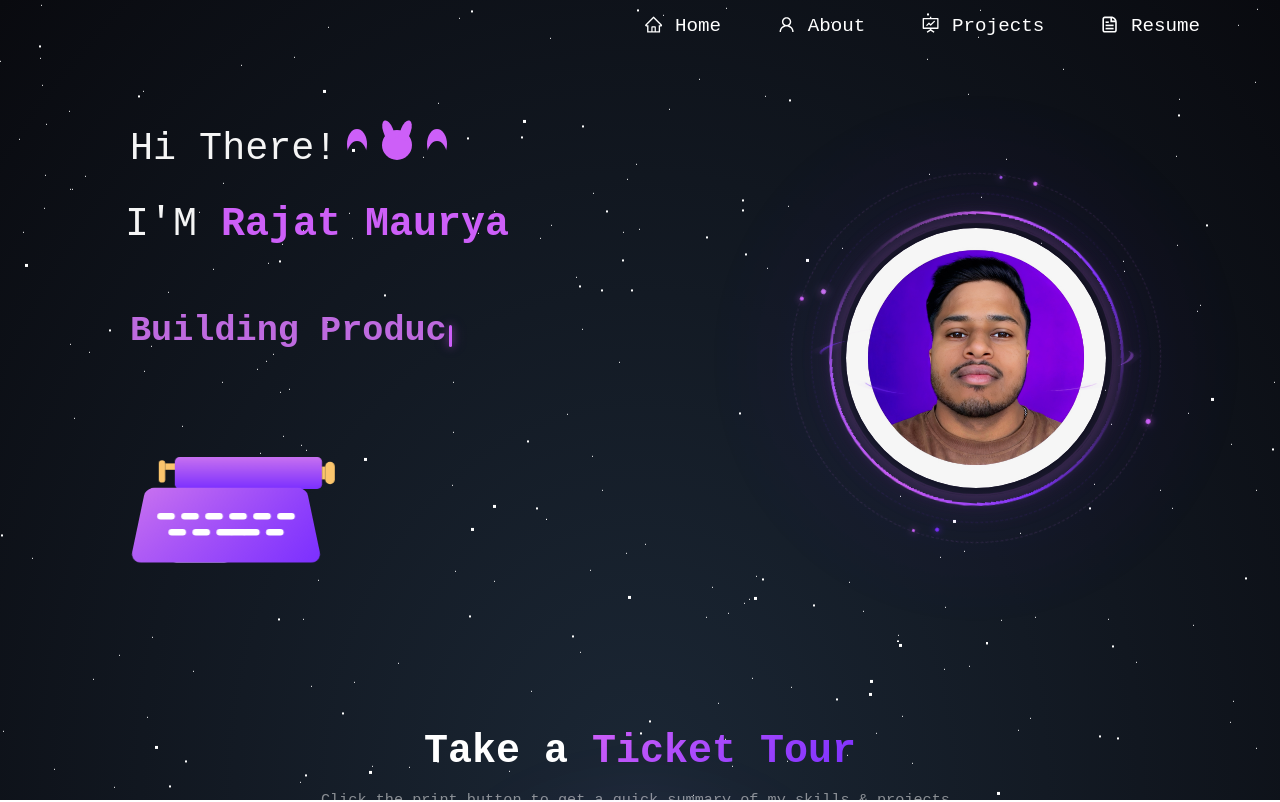
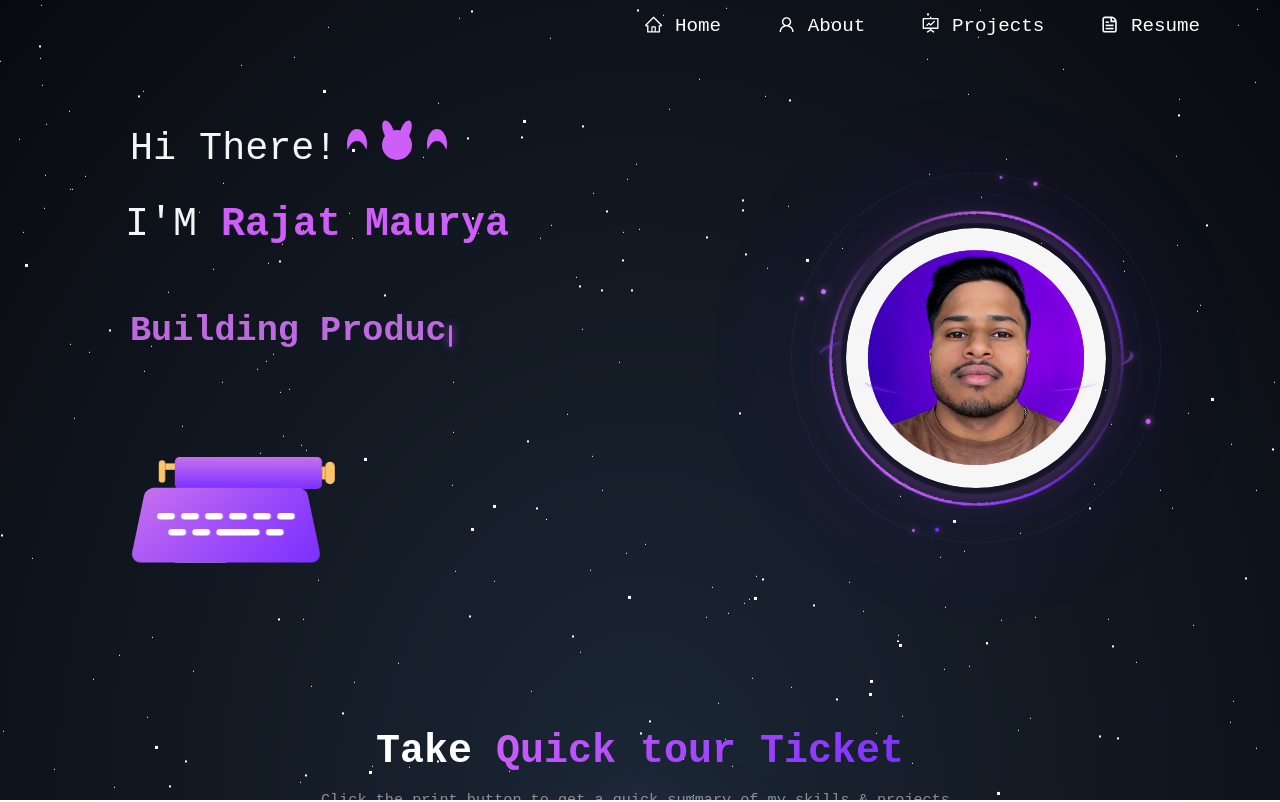
Before and after one commit to rajatmaurya-cs/Portfolio_Site, a Next.js app: page / in a window 1280 px wide. Shown: the top 802 px of the page. Built offline with nearby package versions, Linux system fonts and the light colour scheme; a web font is replaced by a local one.

Commit message:
Update heading to Take Quick tour Ticket

```diff
--- a/src/components/Home/Home.jsx
+++ b/src/components/Home/Home.jsx
@@ -68,9 +68,9 @@ function Home() {
 
           {/* Heading */}
           <h2 style={{ fontSize: "clamp(1.6rem, 4vw, 2.5rem)", fontWeight: 800, color: "white", marginBottom: "12px", lineHeight: 1.2 }}>
-            Take a{" "}
+            Take{" "}
             <span style={{ background: "linear-gradient(135deg, #cd5ff8, #7b2fff)", WebkitBackgroundClip: "text", WebkitTextFillColor: "transparent", backgroundClip: "text" }}>
-              Ticket Tour
+              Quick tour Ticket
             </span>
           </h2>
 
```
